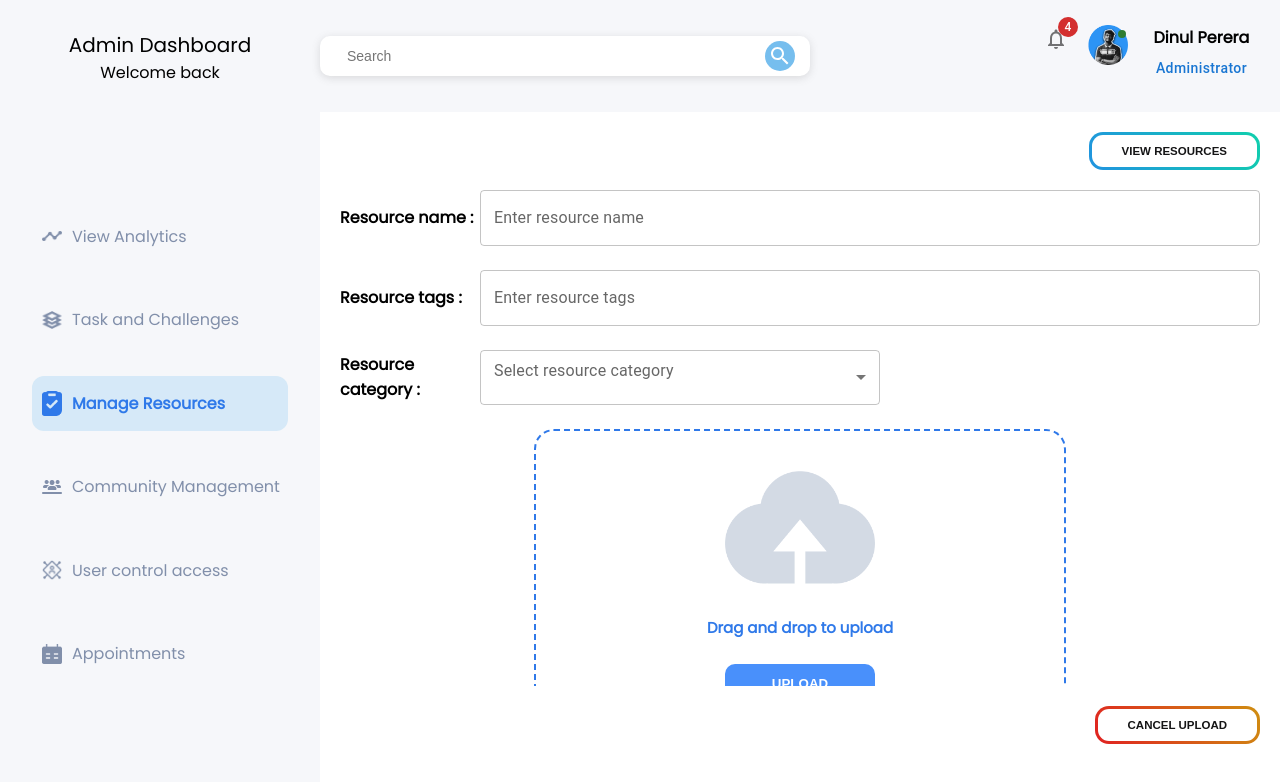
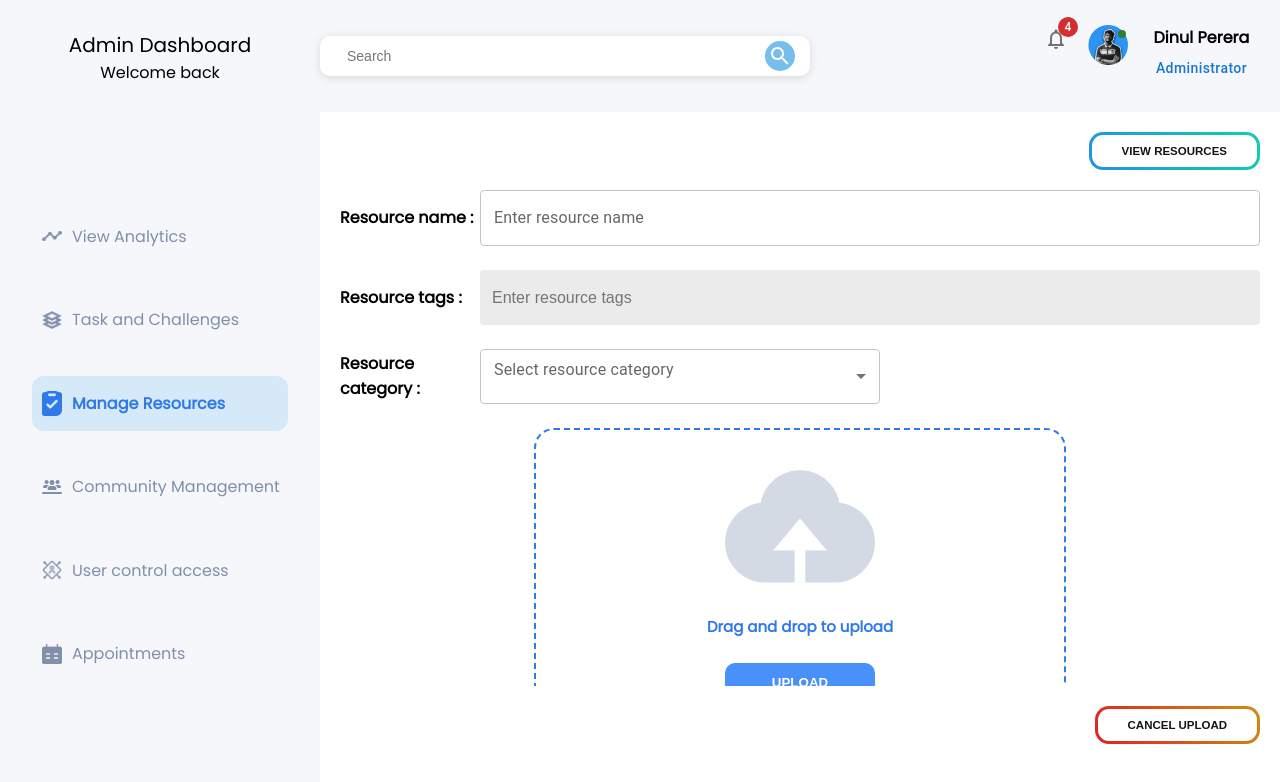
Before and after one commit to QBitsSoftwareProject/dashboard_frontEnd, a React (Create React App) app in the folder project-dashboard/: page / in a window 1280 px wide. Both pictures are taken after a click on the element "Manage Resources". Shown: the top 782 px of the page. Built offline with nearby package versions, Linux system fonts and the light colour scheme.

Commit message:
resource tags

```diff
--- a/project-dashboard/src/App.js
+++ b/project-dashboard/src/App.js
@@ -23,7 +23,7 @@ const theme = createTheme({
 function App() {
   return (
     <div className="App">
-      <Main/>
+      <Main />
       {/* <Login/> */}
     </div>
   );
--- a/project-dashboard/src/pages/resource-management/resource-management.jsx
+++ b/project-dashboard/src/pages/resource-management/resource-management.jsx
@@ -10,6 +10,8 @@ import {
   Select,
   TextField,
 } from "@mui/material";
+
+import cancelIcon from "../../assets/images/dragAndDrop/cancel.png";
 import DropFileInput from "../../components/ui/dropFileInput/DropFileInput";
 
 import { storage } from "firebase";
@@ -27,7 +29,9 @@ const ResourceManagement = () => {
 
   //resource features
   const [title, setTitle] = useState("");
-  const [tags, setTags] = useState("");
+  const [tag, setTag] = useState();
+  const [tags, setTags] = useState([]);
+
   const [category, setCategory] = useState("");
   const [file, setFile] = useState(null);
 
@@ -48,8 +52,8 @@ const ResourceManagement = () => {
     setTitle(event.target.value);
   };
 
-  const handleTagsChange = (event) => {
-    setTags(event.target.value);
+  const handleTagChange = (event) => {
+    setTag(event.target.value);
   };
 
   const handleCategoryChange = (event) => {
@@ -107,39 +111,27 @@ const ResourceManagement = () => {
 
           const videoRef = ref(storage, `videos/${file.name + v4()}`);
 
+          alert("video uploading started....");
+
           //video upload
           uploadBytes(videoRef, file)
             .then(async () => {
               console.log(videoResource);
-              const Swal = require("sweetalert2");
               await axios
-                .post(
-                  "http://localhost:3000/api/v1/resources/video",
-                  videoResource
-                )
-                .then((response) => {
-                  // alert("Video resource uploaded successfully: " + response.data);
-                  Swal.fire({
-                    position: "top-center",
-                    icon: "success",
-                    title: "Video upload successful , Check Resources",
-                    showConfirmButton: false,
-                    timer: 1800,
-                  });
-                  // console.log("Video resource uploaded successfully:", response.data);
+                .post("/api/v1/resources/video", videoResource)
+                .then(() => {
+                  alert(
+                    "Video resource uploaded successfully ,  Check Resources: "
+                  );
                 })
                 .catch((error) => {
-                  // Handle error
-                  Swal.fire({
-                    icon: "error",
-                    title: "Oops...",
-                    text: "Error uploading video resource",
-                  });
-                  // console.error("Error uploading resource:", error);
+                  alert("Video resource uploadeing failed: " + error);
                 });
               setTimeout(resetForm, 2000);
             })
-            .catch(() => {});
+            .catch(() => {
+              alert("error uploading video to firebase");
+            });
         }
       } else if (file.type.startsWith("audio")) {
         if (category === "audio") {
@@ -157,39 +149,24 @@ const ResourceManagement = () => {
           //audio upload
           uploadBytes(audioRef, file)
             .then(async () => {
-              const Swal = require("sweetalert2");
               await axios
                 .post("/api/v1/resources/audio", audioResource)
                 .then((response) => {
-                  // Handle success
-                  Swal.fire({
-                    position: "top-center",
-                    icon: "success",
-                    title: "Audio upload successful , Check Resources",
-                    showConfirmButton: false,
-                    timer: 1800,
-                  });
+                  alert(
+                    "Audio upload successful , Check Resources" + response.data
+                  );
                   resetForm();
                 })
                 .catch((error) => {
-                  // Handle error
-                  Swal.fire({
-                    icon: "error",
-                    title: "Oops...",
-                    text: "Error uploading audio resource",
-                  });
+                  alert("Audio upload failed: " + error);
                 });
               setTimeout(resetForm, 2000);
             })
             .catch(() => {});
         }
-      } else {
-        Swal.fire({
-          icon: "error",
-          title: "Oops...",
-          text: "Please select a file to upload",
-        });
       }
+    } else {
+      alert("Please select a file to upload");
     }
   };
 
@@ -244,13 +221,44 @@ const ResourceManagement = () => {
           </span>
         </Grid>
         <Grid item xs={10} style={{ paddingRight: "20px" }}>
-          <TextField
-            id="rTags"
-            label="Enter resource tags"
-            variant="outlined"
-            style={{ width: "100%" }}
-            onChange={handleTagsChange}
-          />
+          <div className={styles.tagsContainer}>
+            <div className={styles.tagDisplay}>
+              {tags.map((tag, index) => {
+                return (
+                  <div className={styles.tag} key={index}>
+                    {tag}
+                    <img
+                      src={cancelIcon}
+                      style={{ width: "15px", cursor: "pointer" }}
+                      onClick={() => {
+                        const updatedTags = tags.filter((item) => item !== tag);
+                        setTags(updatedTags);
+                      }}
+                    />
+                  </div>
+                );
+              })}
+              <div className={styles.tagInput}>
+                <input
+                  id="tgIn"
+                  className={styles.tgIn}
+                  placeholder="Enter resource tags"
+                  onChange={handleTagChange}
+                  onKeyDown={(event) => {
+                    if (event.key === "Enter") {
+                      if (
+                        !tags.includes(tag.toLowerCase()) &&
+                        tag.trim().length !== 0
+                      ) {
+                        setTags([...tags, tag.toLowerCase()]);
+                      }
+                      document.getElementById("tgIn").value = "";
+                    }
+                  }}
+                />
+              </div>
+            </div>
+          </div>
         </Grid>
         <Grid
           item
--- a/project-dashboard/src/pages/resource-management/resource-management.module.css
+++ b/project-dashboard/src/pages/resource-management/resource-management.module.css
@@ -1,3 +1,49 @@
 .btnPosition {
   margin: 20px;
 }
+
+.tagsContainer {
+  background-color: rgb(216, 216, 216, 0.5);
+  width: auto;
+  height: auto;
+  border-radius: 4px;
+  padding-left: 10px;
+  padding-right: 10px;
+  padding-top: 15px;
+  padding-bottom: 15px;
+  display: flex;
+  justify-content: flex-start;
+  flex-wrap: wrap;
+  gap: 10px;
+}
+
+.tgIn {
+  border-radius: 4px;
+  border: none;
+  background-color: rgba(255, 255, 255, 0);
+  font-size: 16px;
+  outline: none;
+  color: rgb(137, 137, 137);
+}
+
+.tag {
+  background-color: rgb(47, 121, 233);
+  border-radius: 20px;
+  height: auto;
+  width: fit-content;
+  padding-left: 13px;
+  padding-right: 10px;
+  padding-top: 2px;
+  padding-bottom: 2px;
+  color: white;
+  display: flex;
+  align-items: center;
+  gap: 10px;
+}
+
+.tagDisplay {
+  display: flex;
+  justify-content: baseline;
+  gap: 10px;
+  flex-wrap: wrap;
+}
```
Also changed, not shown: project-dashboard/src/config/firebase.js (added, +17 -0 lines), project-dashboard/src/assets/images/dragAndDrop/cancel.png (added).
